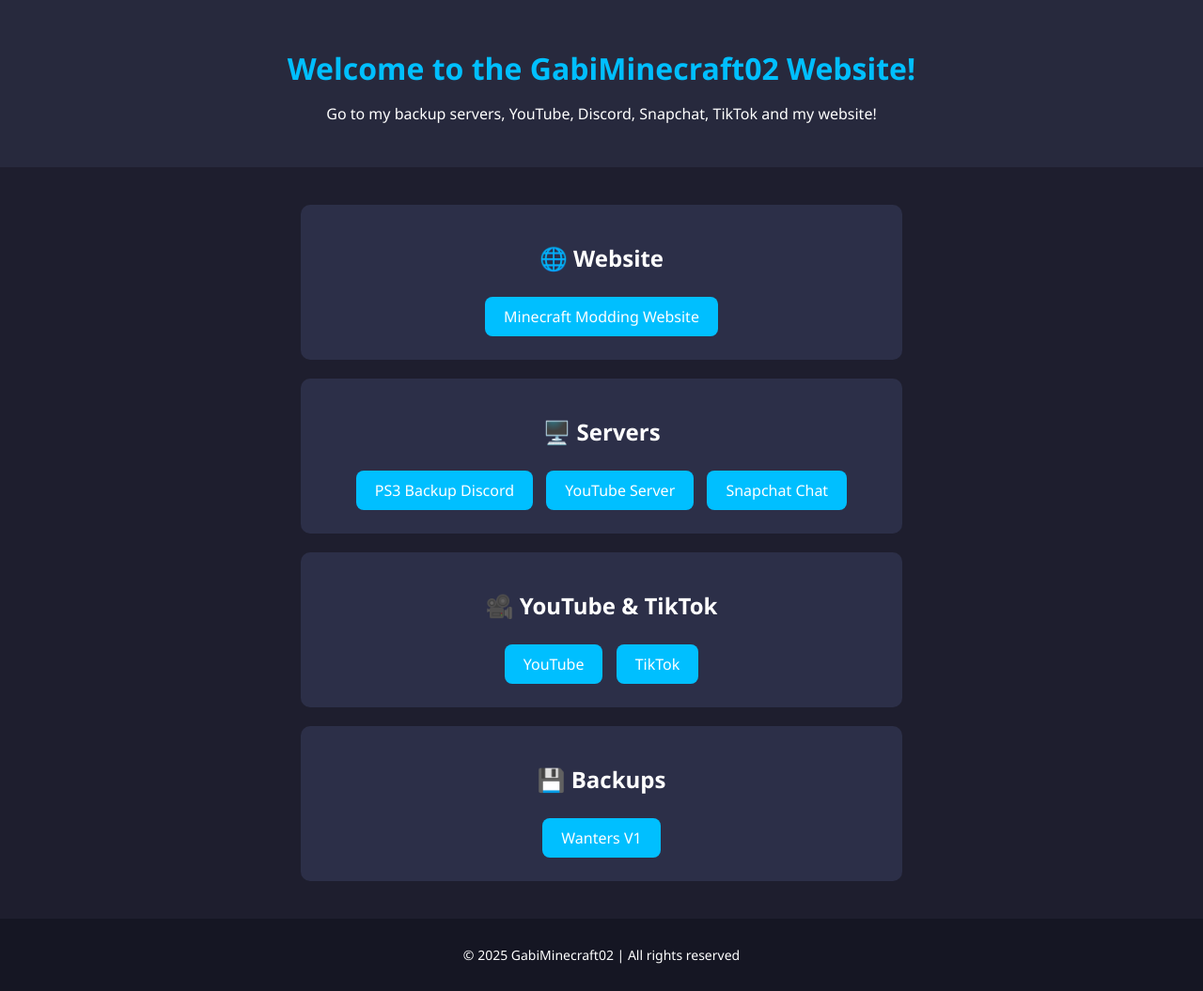
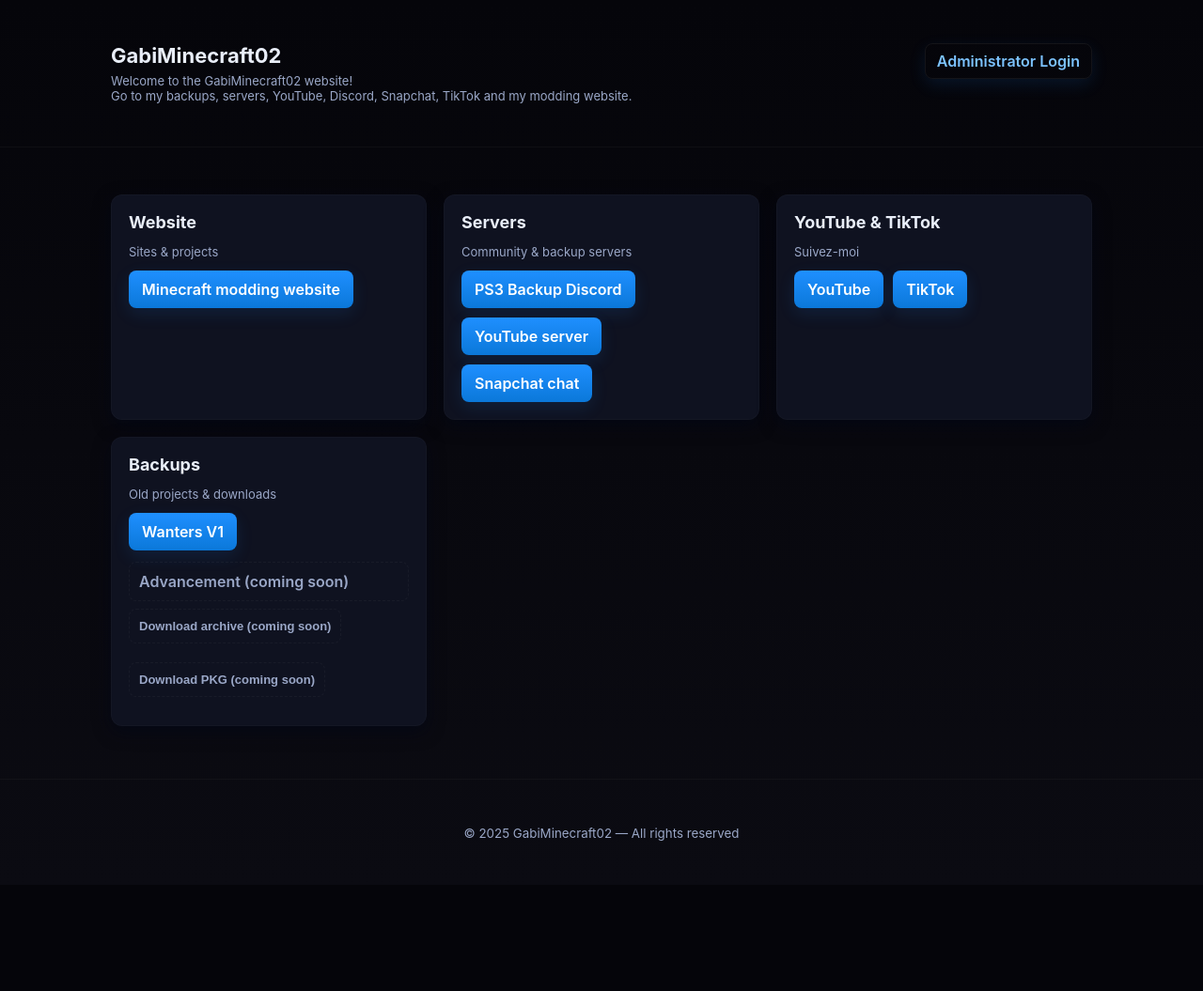
Before and after one commit to GabiMinecraft02/GabiMinecraft02-website, a Flask app: page / in a window 1280 px wide. Shown: the whole page at 94% size. After the commit the page ends 895 px from the top, so only its background shows below. Run offline with Flask 3, Linux system fonts and the light colour scheme.

Commit message:
base.html index.html style.css

```diff
--- a/app.py
+++ b/app.py
@@ -412,4 +412,8 @@ def attempts_left():
 # Run
 # ----------------------------
 if __name__ == "__main__":
-    app.run(host=HOST, port=PORT, debug=True)
+    # Affiche toutes les routes disponibles pour debugging
+    print("=== Liste des routes Flask ===")
+    for rule in app.url_map.iter_rules():
+        print(f"{rule.endpoint}: {rule}")
+    app.run(host="0.0.0.0", port=int(os.environ.get("PORT", 10000)))
--- a/static/style.css
+++ b/static/style.css
@@ -1,80 +1,110 @@
-body {
-    background: #1e1e2e;
-    color: white;
-    font-family: 'Segoe UI', sans-serif;
-    text-align: center;
-    margin: 0;
-    padding: 0;
+:root{
+  --bg:#07070b;
+  --card:#0f1220;
+  --muted:#9aa7c7;
+  --accent:#1f8fff;
+  --accent-2:#7cc3ff;
+  --text:#e9eef8;
+}
+*{box-sizing:border-box}
+body{
+  margin:0;
+  font-family:Inter, system-ui, -apple-system, "Segoe UI", Roboto, "Helvetica Neue", Arial;
+  background:linear-gradient(180deg,#05050a 0%, #0b0b12 100%);
+  color:var(--text);
+  -webkit-font-smoothing:antialiased;
+  -moz-osx-font-smoothing:grayscale;
+}
+.container{max-width:1100px;margin:0 auto;padding:28px}
+
+/* header */
+.site-header{border-bottom:1px solid rgba(255,255,255,0.03);padding:18px 0}
+.header-inner{display:flex;align-items:flex-start;justify-content:space-between;gap:20px}
+.brand h1{margin:0;font-size:22px}
+.tagline{margin:6px 0 0;color:var(--muted);font-size:13px}
+
+/* admin button top right */
+.header-actions .btn-admin{
+  display:inline-block;padding:8px 12px;border-radius:8px;background:transparent;border:1px solid rgba(255,255,255,0.06);
+  color:var(--accent-2);text-decoration:none;font-weight:600;
+}
+.header-actions .btn-admin:hover{background:rgba(31,143,255,0.08)}
+
+/* layout */
+.grid{display:grid;grid-template-columns:repeat(auto-fit,minmax(260px,1fr));gap:18px;margin-top:22px}
+.card{background:var(--card);padding:18px;border-radius:12px;box-shadow:0 6px 18px rgba(2,6,23,0.6);border:1px solid rgba(255,255,255,0.02)}
+.card h2{margin:0 0 6px;font-size:18px}
+.card .muted{color:var(--muted);margin-bottom:12px;font-size:13px}
+
+/* buttons */
+.actions{display:flex;flex-wrap:wrap;gap:10px}
+.btn{
+  display:inline-block;padding:10px 14px;border-radius:8px;background:linear-gradient(180deg,var(--accent),#0b78d9);
+  color:white;text-decoration:none;font-weight:600;border:none;cursor:pointer;
+  box-shadow:0 6px 18px rgba(31,143,255,0.12);
+}
+.btn:hover{transform:translateY(-2px)}
+.btn:active{transform:translateY(0)}
+
+.btn.disabled, .btn[aria-disabled="true"], button[disabled]{
+  background:transparent;border:1px dashed rgba(255,255,255,0.04);color:var(--muted);cursor:not-allowed;box-shadow:none;
 }
 
-header {
-    background: #27293d;
-    padding: 30px 10px;
+/* backups list */
+.backup-list{list-style:none;padding:12px 0 0;margin:0;display:flex;flex-direction:column;gap:8px}
+
+/* footer */
+.site-footer{border-top:1px solid rgba(255,255,255,0.03);padding:18px 0;margin-top:28px;text-align:center;color:var(--muted)}
 }
 
-h1 {
-    color: #00bfff;
-    margin-bottom: 10px;
+/* Menus horizontaux */
+nav ul {
+    list-style: none;
+    padding: 0;
+    margin: 0;
+    display: flex;
+    justify-content: center; /* Centrer horizontalement */
+    background-color: #333; /* Couleur de fond du menu */
 }
 
-main {
-    padding: 20px;
+nav ul li {
+    position: relative;
+    margin: 0 15px;
 }
 
-section {
-    background: #2c2f48;
-    margin: 20px auto;
-    padding: 20px;
-    border-radius: 10px;
-    width: 80%;
-    max-width: 600px;
+nav ul li a {
+    display: block;
+    color: white;
+    text-decoration: none;
+    padding: 10px 15px;
 }
 
-.btn {
-    display: inline-block;
-    background: #00bfff;
-    color: white;
-    text-decoration: none;
-    padding: 10px 20px;
-    border-radius: 8px;
-    margin: 5px;
-    transition: 0.2s;
+nav ul li:hover > ul {
+    display: block; /* Afficher le sous-menu au survol */
 }
-.btn:hover {
-    background: #0096c7;
+
+nav ul ul {
+    display: none;
+    position: absolute;
+    top: 100%;
+    left: 0;
+    background-color: #444;
+    padding: 0;
+    list-style: none;
+    min-width: 180px;
+}
+
+nav ul ul li {
+    margin: 0;
+}
+
+nav ul ul li a {
+    padding: 10px;
 }
 
 .disabled {
-    opacity: 0.5;
+    color: #888;
+    padding: 10px;
+    display: block;
+    cursor: not-allowed;
 }
-
-footer {
-    background: #151623;
-    padding: 15px;
-    font-size: 14px;
-}
-.gallery {
-    display: flex;
-    flex-wrap: wrap;
-    justify-content: center;
-    gap: 10px;
-    margin-top: 10px;
-}
-
-.gallery img {
-    width: 250px;
-    border-radius: 10px;
-    box-shadow: 0 0 10px rgba(0,0,0,0.4);
-    transition: transform 0.2s ease;
-}
-
-.gallery img:hover {
-    transform: scale(1.05);
-}
-
-.text-list p {
-    background: #3a3c59;
-    border-radius: 5px;
-    padding: 8px;
-    margin: 5px;
-}
--- a/templates/base.html
+++ b/templates/base.html
@@ -1,24 +1,32 @@
-<!DOCTYPE html>
-<html lang="en">
+<!doctype html>
+<html lang="fr">
 <head>
-    <meta charset="UTF-8">
+  <meta charset="utf-8">
+  <meta name="viewport" content="width=device-width,initial-scale=1">
   <title>GabiMinecraft02 Website</title>
   <link rel="stylesheet" href="{{ url_for('static', filename='style.css') }}">
 </head>
 <body>
-
-<header>
-    <h1>Welcome to the GabiMinecraft02 Website!</h1>
-    <p>Go to my backup servers, YouTube, Discord, Snapchat, TikTok and my website!</p>
+  <header class="site-header">
+    <div class="container header-inner">
+      <div class="brand">
+        <h1>GabiMinecraft02</h1>
+        <p class="tagline">Welcome to the GabiMinecraft02 website!<br>Go to my backups, servers, YouTube, Discord, Snapchat, TikTok and my modding website.</p>
+      </div>
+      <div class="header-actions">
+        <a class="btn btn-admin" href="{{ url_for('set_credentials') }}">Administrator Login</a>
+      </div>
+    </div>
   </header>
 
-<main>
+  <main class="container">
     {% block content %}{% endblock %}
   </main>
 
-<footer>
-    <p>© 2025 GabiMinecraft02 | All rights reserved</p>
+  <footer class="site-footer">
+    <div class="container">
+      <small>© {{ current_year if current_year is defined else "2025" }} GabiMinecraft02 — All rights reserved</small>
+    </div>
   </footer>
-
 </body>
 </html>
--- a/templates/index.html
+++ b/templates/index.html
@@ -1,27 +1,61 @@
 {% extends "base.html" %}
+
 {% block content %}
+<div class="grid">
 
-<section>
-    <h2>🌐 Website</h2>
-    <a href="https://minecraft-ps3-moding-website.onrender.com/" class="btn">Minecraft Modding Website</a>
-</section>
+  <!-- CATEGORY: Website -->
+  <section class="card">
+    <h2>Website</h2>
+    <p class="muted">Sites & projects</p>
+    <div class="actions">
+      <a class="btn" href="https://minecraft-ps3-moding-website.onrender.com/" target="_blank" rel="noopener">Minecraft modding website</a>
+    </div>
+  </section>
 
-<section>
-    <h2>🖥️ Servers</h2>
-    <a href="https://discord.gg/ex8Jgrm255" class="btn">PS3 Backup Discord</a>
-    <a href="https://discord.gg/dZUEhNZWWD" class="btn">YouTube Server</a>
-    <a href="https://snapchat.com/t/NuFx4joB" class="btn">Snapchat Chat</a>
-</section>
+  <!-- CATEGORY: Servers -->
+  <section class="card">
+    <h2>Servers</h2>
+    <p class="muted">Community & backup servers</p>
+    <div class="actions">
+      <a class="btn" href="https://discord.gg/ex8Jgrm255" target="_blank" rel="noopener">PS3 Backup Discord</a>
+      <a class="btn" href="https://discord.gg/dZUEhNZWWD" target="_blank" rel="noopener">YouTube server</a>
+      <a class="btn" href="https://snapchat.com/t/NuFx4joB" target="_blank" rel="noopener">Snapchat chat</a>
+    </div>
+  </section>
 
-<section>
-    <h2>🎥 YouTube & TikTok</h2>
-    <a href="https://www.youtube.com/@GabiMinecraft02ps3" class="btn">YouTube</a>
-    <a href="https://www.tiktok.com/@gabiminecraft028?is_from_webapp=1&sender_device=pc" class="btn">TikTok</a>
-</section>
+  <!-- CATEGORY: YouTube & TikTok -->
+  <section class="card">
+    <h2>YouTube & TikTok</h2>
+    <p class="muted">Suivez-moi</p>
+    <div class="actions">
+      <a class="btn" href="https://www.youtube.com/@GabiMinecraft02ps3" target="_blank" rel="noopener">YouTube</a>
+      <a class="btn" href="https://www.tiktok.com/@gabiminecraft028?is_from_webapp=1&sender_device=pc" target="_blank" rel="noopener">TikTok</a>
+    </div>
+  </section>
 
-<section>
-    <h2>💾 Backups</h2>
-    <a href="{{ url_for('backup') }}" class="btn">Wanters V1</a>
-</section>
+  <!-- CATEGORY: Backups -->
+  <section class="card">
+    <h2>Backups</h2>
+    <p class="muted">Old projects & downloads</p>
 
+    <div class="actions">
+      <!-- Wanters V1 opens advancements page on the same site -->
+      <a class="btn" href="{{ url_for('advancements') }}">Wanters V1</a>
+    </div>
+
+    <ul class="backup-list">
+      <li>
+        <a class="btn disabled" href="#" aria-disabled="true">Advancement (coming soon)</a>
+      </li>
+      <li>
+        <button class="btn muted disabled" disabled>Download archive (coming soon)</button>
+      </li>
+      <li>
+        <button class="btn muted disabled" disabled>Download PKG (coming soon)</button>
+      </li>
+    </ul>
+
+  </section>
+
+</div>
 {% endblock %}
```
Also changed, not shown: templates/advencments.html (+12 -80 lines), templates/locked_area.html (added, +9 -0 lines), templates/locked_prompt.html (added, +9 -0 lines), templates/set_credentials.html (added, +13 -0 lines). Lines whose indentation alone changed are shown as unchanged.
